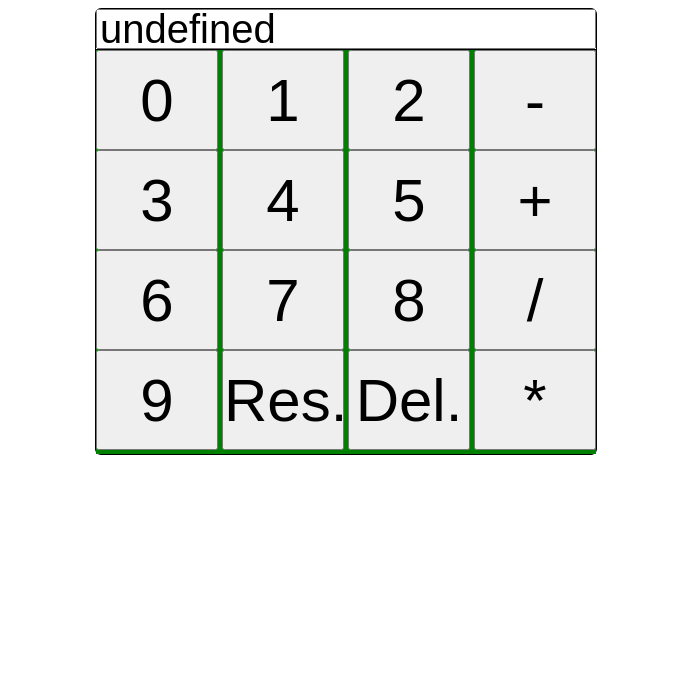
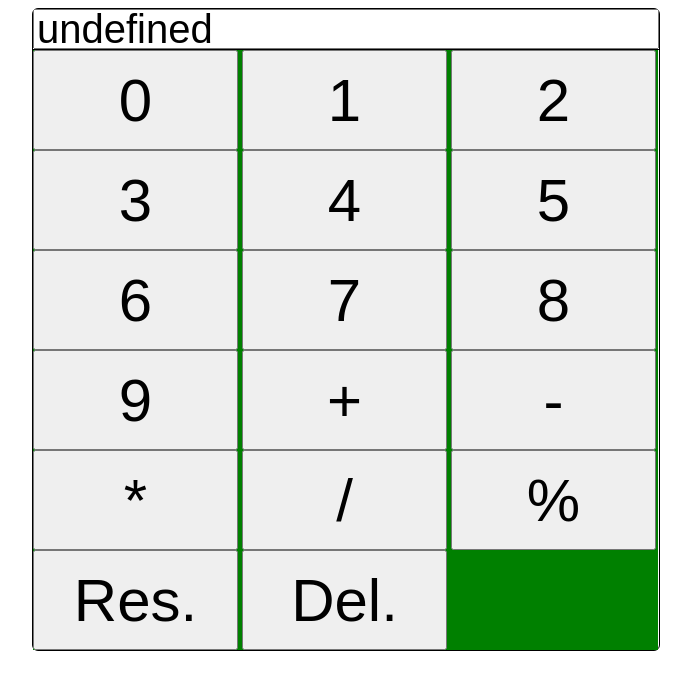
Before and after one commit to RegeraRs/Calculator, a plain HTML site: page Desktop/colculate/index.html in a window 1280 px wide. Both pictures are taken after a click on the button "Res.". Shown: the whole page, without its empty margins (294-985 px from the left). Drawn offline with Linux system fonts and the light colour scheme.

Commit message:
Version N.1.4

```diff
--- a/Desktop/colculate/index.html
+++ b/Desktop/colculate/index.html
@@ -10,24 +10,25 @@
        <input type = "text" id = "numb" value = "" class = "display" placeholder = "Your numbers" autofocus>
      </div>
      <div class="numbers">
-       <input type = "button" class = "button" value = "0" onclick = "number(this.value)" >
-       <input type = "button" class = "button" value = "1" onclick = "number(this.value)" >
-       <input type = "button" class = "button" value = "2" onclick = "number(this.value)" >
-       <input type = "button" class = "button" value = "-" onclick = "operations(numb.value, this.value, this)" >
-       <input type = "button" class = "button" value = "3" onclick = "number(this.value)" >
-       <input type = "button" class = "button" value = "4" onclick = "number(this.value)" >
-       <input type = "button" class = "button" value = "5" onclick = "number(this.value)" >
-       <input type = "button" id = "plus" class = "button" value = "+" onclick = "operations(numb.value, this.value, this)" >
-       <input type = "button" class = "button" value = "6" onclick = "number(this.value)" >
-       <input type = "button" class = "button" value = "7" onclick = "number(this.value)" >
-       <input type = "button" class = "button" value = "8" onclick = "number(this.value)" >
-       <input type = "button" class = "button" value = "/" onclick = "operations(numb.value, this.value, this)" >
-       <input type = "button" class = "button" value = "9" onclick = "number(this.value)" >
-       <input type = "button" class = "button" value = "Res." onclick = "result(numb.value)" >
-       <input type = "button" class = "button" value = "Del." onclick = "reset(numb.value)" >
-       <input type = "button" class = "button" value = "*" onclick = "operations(numb.value, this.value, this)" >
+       <input type = "button" class = "button" value = "0" onclick = "number(this.value)">
+       <input type = "button" class = "button" value = "1" onclick = "number(this.value)">
+       <input type = "button" class = "button" value = "2" onclick = "number(this.value)">
+       <input type = "button" class = "button" value = "3" onclick = "number(this.value)">
+       <input type = "button" class = "button" value = "4" onclick = "number(this.value)">
+       <input type = "button" class = "button" value = "5" onclick = "number(this.value)">
+       <input type = "button" class = "button" value = "6" onclick = "number(this.value)">
+       <input type = "button" class = "button" value = "7" onclick = "number(this.value)">
+       <input type = "button" class = "button" value = "8" onclick = "number(this.value)">
+       <input type = "button" class = "button" value = "9" onclick = "number(this.value)">
+       <input type = "button" class = "button" value = "+" onclick = "operations(numb.value, this.value, this)">
+       <input type = "button" class = "button" value = "-" onclick = "operations(numb.value, this.value, this)">
+       <input type = "button" class = "button" value = "*" onclick = "operations(numb.value, this.value, this)">
+       <input type = "button" class = "button" value = "/" onclick = "operations(numb.value, this.value, this)">
+       <input type = "button" class = "button" value = "%" onclick = "operations(numb.value, this.value, this)">
+       <input type = "button" class = "button" value = "Res." onclick = "result(numb.value)">
+       <input type = "button" class = "button" value = "Del." onclick = "reset(numb.value)">
      </div>
    </div>
-   <script src = "new.js" ></script>
+   <script src = "new.js"></script>
   </body>
   </html>
--- a/Desktop/colculate/new.js
+++ b/Desktop/colculate/new.js
@@ -6,23 +6,28 @@ function disable() {
 
 disable();
 
-var click = 0;
-var firstNumbers = 0;
-var mainOperators;
-var elemBackColor;
+let click = 0;
+let firstNumbers;
+let mainOperators;
+let elemBackColor;
 
 function operations(firstNumb, operator, element) {
+  firstNumbers = +firstNumb;
+  if (firstNumb !== '' && firstNumb !== 0) {
     click++;
       if (click == 1) {
-    firstNumbers = +firstNumb;
         mainOperators = operator;
         elemBackColor = element;
         document.getElementById('numb').value = null;
         element.style.backgroundColor = '#c6c6c6';
       }
       else {
-    alert("you!");
+        alert('You already clicked!');
+      };
     }
+    else {
+      alert('!');
+    };
 };
 
 function number( x ) {
@@ -50,6 +55,9 @@ function result( x ) {
    case "/":
       finalResult = firstNumbers / secNumbers;
       break;
+   case "%":
+      finalResult = firstNumbers % secNumbers;
+      break;
  }
   document.getElementById('numb').value = finalResult;
   elemBackColor.style.backgroundColor = '#f2f2f2';
--- a/Desktop/colculate/style.css
+++ b/Desktop/colculate/style.css
@@ -1,6 +1,6 @@
 .body {
-  width: 500px;
-  height: 445px;
+  width: 626px;
+  height: 641px;
   border: 1px solid black;
   border-radius: 6px;
   margin: 0 auto;
@@ -17,12 +17,12 @@
   font-size: 40px;
 }
 .numbers {
-  width: 500px;
-  height: 404px;
+  width: 625px;
+  height: 600px;
   background-color: green;
 }
 .button {
-  width: 122px;
+  width: 205px;
   height: 100px;
   font-size: 60px;
   padding: 0;
```
Lines whose indentation alone changed are shown as unchanged.
